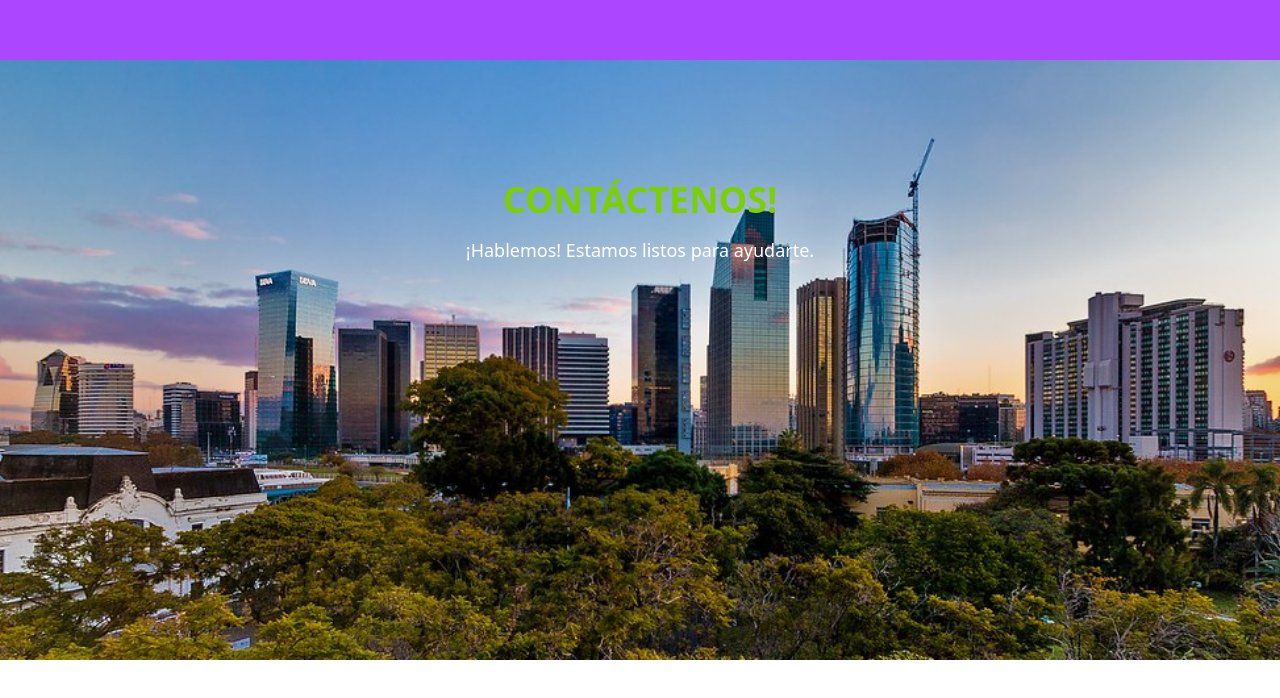
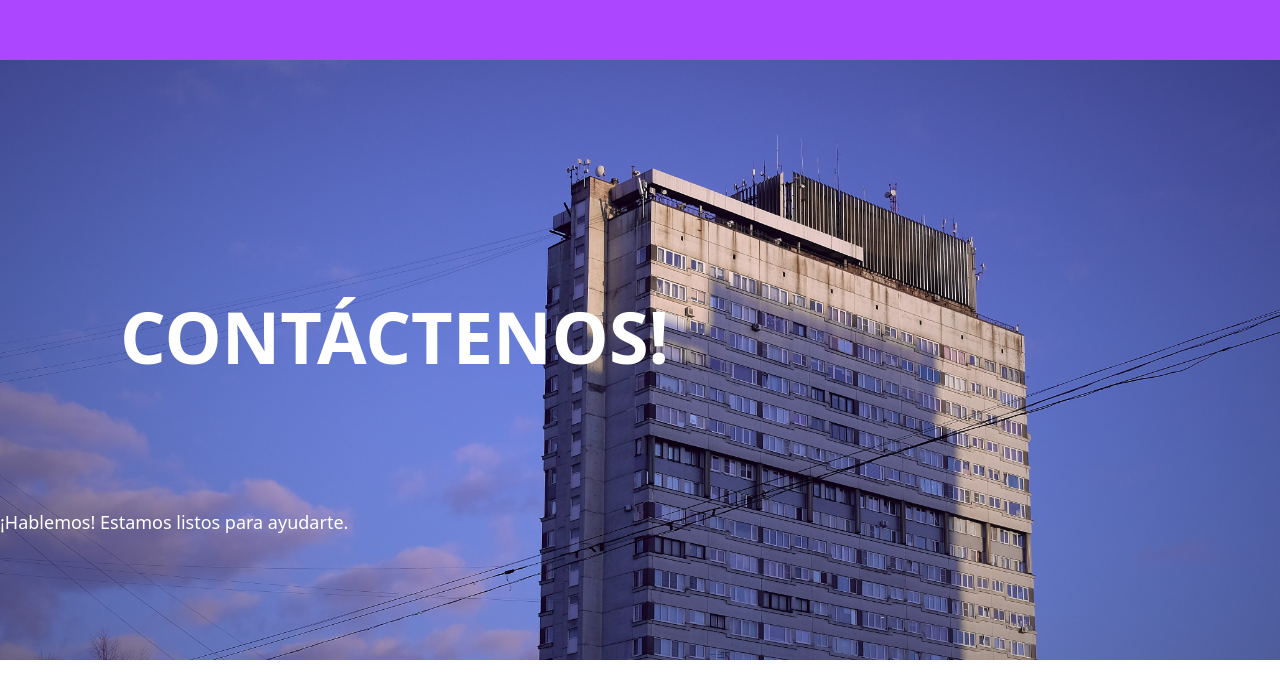
Before and after one commit to Lucas-Alvarez-Persico/landing-verona-consorcio, a React (Vite) app: page / in a window 1280 px wide. Shown: the part 2340-3038 px from the top of the page. Built offline with nearby package versions, Linux system fonts and the light colour scheme.

Commit message:
Corrección Imagen

```diff
--- a/src/page/Home.jsx
+++ b/src/page/Home.jsx
@@ -33,8 +33,8 @@ const Home = () => {
 
                 <div className="top-0 left-0 w-full h-[75vh] bg-cover bg-center"
                 style={{ backgroundImage: 'url(/public/contact_us_image.jpg)' }}>
-                    <div className="justify-center items-center text-center">
-                    <h1 className="text-4xl text-lime-500 font-bold mt-30">CONTÁCTENOS!</h1>
+                    <div className="justify-center items-center">
+                    <h1 className="text-7xl text-white font-bold mt-30 p-30">CONTÁCTENOS!</h1>
                     <p className="mt-4 text-lg">¡Hablemos! Estamos listos para ayudarte.</p>
                     </div>
                 </div>
```
Also changed, not shown: index.html (line endings or trailing spaces), public/contact_us_image.jpg.
